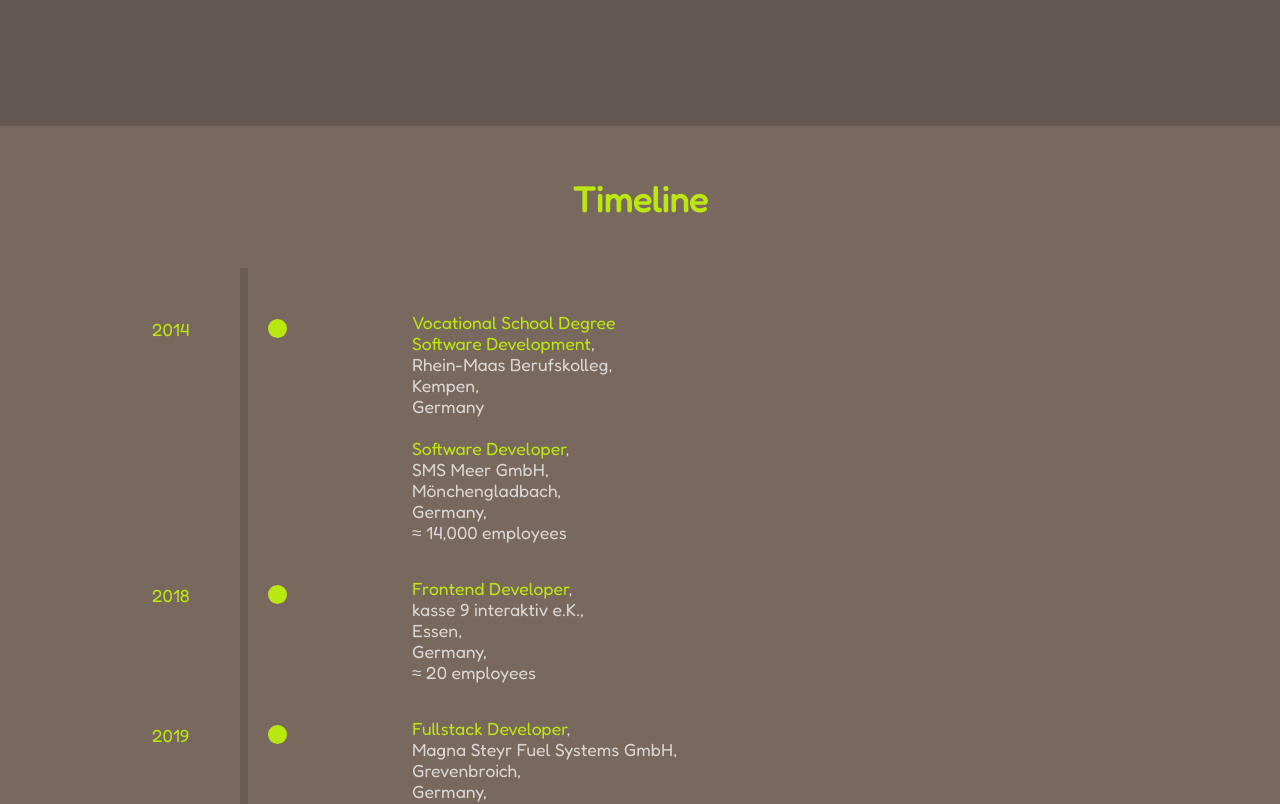
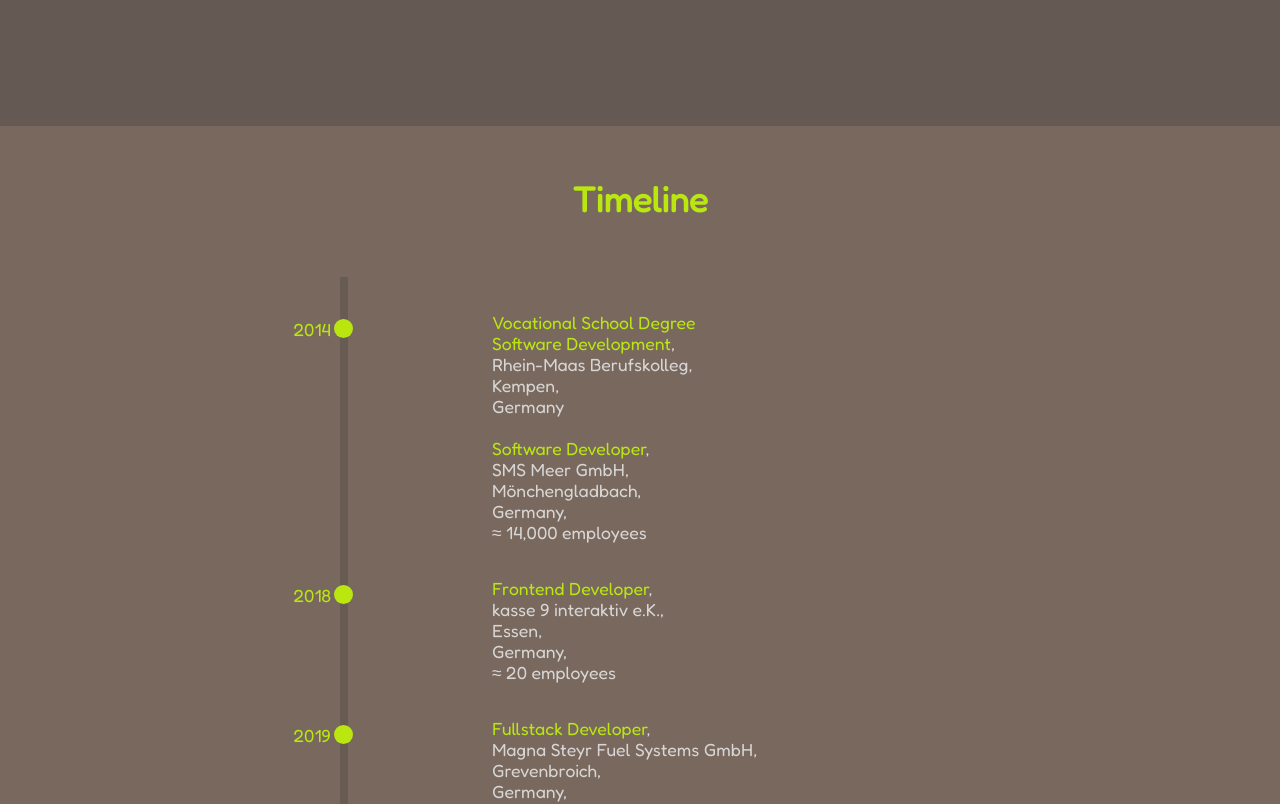
Before and after one commit to jodenkirchen/jobApplication, a React (Create React App) app: page / in a window 1280 px wide. Shown: the part 1700-2504 px from the top of the page. Built offline with nearby package versions, Linux system fonts and the light colour scheme.

Commit message:
timelineVHFix

```diff
--- a/src/mediaQueries.css
+++ b/src/mediaQueries.css
@@ -8,9 +8,6 @@
   #introBackground {
     margin-top: -38px;
     height: 170px;
-  }
-  #timelineWrapper::after {
-    max-height: 645px;
   }
   #menuWrapper #burgerMenu {
     margin-left: 8px;
@@ -31,11 +28,15 @@
   #timelineWrapper {
     font-size: 1.1rem;
   }
+  #timelineWrapper::after {
+    max-height: 645px;
+    margin-left: 110px;
+  }
   .tlContent {
     padding-left: 6%;
   }
   .tlContent::after {
-    left: 28.5%;
+    left: 104px;
   }
 }
 
@@ -50,8 +51,11 @@
   #intro #welcome #me {
     margin-top: -20px;
   }
+  #timelineWrapper::after {
+    margin-left: 120px;
+  }
   .tlContent::after {
-    left: 29%;
+    left: 114px;
   }
 }
 
@@ -72,7 +76,13 @@
   .sectionHeading {
     padding: 4% 0 4% 0;
   }
-  footer img {
+  #timelineWrapper::after {
+    margin-left: 160px;
+  }
+  .tlContent::after {
+    left: 154px;
+  }
+  .tlContent::after footer img {
     width: 20%;
   }
 }
@@ -87,8 +97,14 @@
   #intro #welcome #me {
     max-width: 20%;
   }
+  #timelineWrapper::after {
+    margin-left: 230px;
+  }
   .tlContent {
-    padding-left: 10%;
+    padding-left: 16%;
+  }
+  .tlContent::after {
+    left: 224px;
   }
   footer img {
     width: 15%;
@@ -99,8 +115,14 @@
   #skillsWrapper #skillTextContainer {
     font-size: 1.35rem;
   }
+  #timelineWrapper::after {
+    margin-left: 340px;
+  }
+  .tlContainer {
+    padding: 29px 12px 12px 108px;
+  }
   .tlContent::after {
-    left: 268px;
+    left: 334px;
   }
   footer img {
     width: 12%;
--- a/src/mediaQueries.scss
+++ b/src/mediaQueries.scss
@@ -9,11 +9,6 @@
         margin-top: -38px;
         height: 170px;
     }
-
-    #timelineWrapper::after {
-        max-height: 645px;
-    }
-
     #menuWrapper #burgerMenu {
         margin-left: 8px;
         margin-top: 2px;
@@ -38,12 +33,18 @@
     #timelineWrapper {
         font-size: 1.1rem;
     }
+
+    #timelineWrapper::after {
+        max-height: 645px;
+        margin-left: 110px;
+    }
+
     .tlContent {
         padding-left: 6%;
     }
 
     .tlContent::after {
-        left: 28.5%;
+        left: 104px;
     }
 }
 
@@ -58,8 +59,11 @@
     #intro #welcome #me {
         margin-top: -20px;
     }
+    #timelineWrapper::after {
+        margin-left: 120px;
+    }
     .tlContent::after {
-        left: 29%;
+        left: 114px;
     }
 }
 @media only screen and (min-width: 550px) {
@@ -79,8 +83,14 @@
     .sectionHeading {
         padding: 4% 0 4% 0;
     }
-    footer img {
-        width: 20%;
+    #timelineWrapper::after {
+        margin-left: 160px;
+    }
+    .tlContent::after {
+        left: 154px;
+        footer img {
+            width: 20%;
+        }
     }
 }
 
@@ -94,8 +104,14 @@
     #intro #welcome #me {
         max-width: 20%;
     }
+    #timelineWrapper::after {
+        margin-left: 230px;
+    }
     .tlContent {
-        padding-left: 10%;
+        padding-left: 16%;
+    }
+    .tlContent::after {
+        left: 224px;
     }
     footer img {
         width: 15%;
@@ -106,8 +122,14 @@
     #skillsWrapper #skillTextContainer {
         font-size: 1.35rem;
     }
+    #timelineWrapper::after {
+        margin-left: 340px;
+    }
+    .tlContainer {
+        padding: 29px 12px 12px 108px;
+    }
     .tlContent::after {
-        left: 268px;
+        left: 334px;
     }
     footer img {
         width: 12%;
--- a/src/timeline.css
+++ b/src/timeline.css
@@ -9,9 +9,9 @@
   width: 8px;
   max-height: 680px;
   background-color: #665950;
-  top: 15%;
+  top: 16%;
   bottom: 10%;
-  margin-left: 30vmin;
+  margin-left: 96px;
   content: " ";
 }
 
@@ -43,7 +43,7 @@
   position: absolute;
   width: 19px;
   height: 19px;
-  left: 28%;
+  left: 90px;
   background-color: #c7ff00;
   border-radius: 50%;
   z-index: 1;
--- a/src/timeline.scss
+++ b/src/timeline.scss
@@ -7,15 +7,15 @@
 #timelineWrapper::after {
     position: absolute;
     width: 8px;
-    max-height:680px;
+    max-height: 680px;
     background-color: #665950;
-    top: 15%;
-    bottom:10%;
-    margin-left: 30vmin;
+    top: 16%;
+    bottom: 10%;
+    margin-left: 96px;
     content: " ";
 }
 
-#tlHeading{
+#tlHeading {
     padding-bottom: 70px;
 }
 
@@ -41,7 +41,7 @@
     position: absolute;
     width: 19px;
     height: 19px;
-    left: 28%;
+    left: 90px;
     background-color: #c7ff00;
     border-radius: 50%;
     z-index: 1;
@@ -56,6 +56,6 @@
     margin-top: -3.5vh;
 }
 
-#tlLastEntry{
+#tlLastEntry {
     padding-bottom: 10vmax;
 }
```
Also changed, not shown: 2 other files (tests, documents, lock files or other folders).
